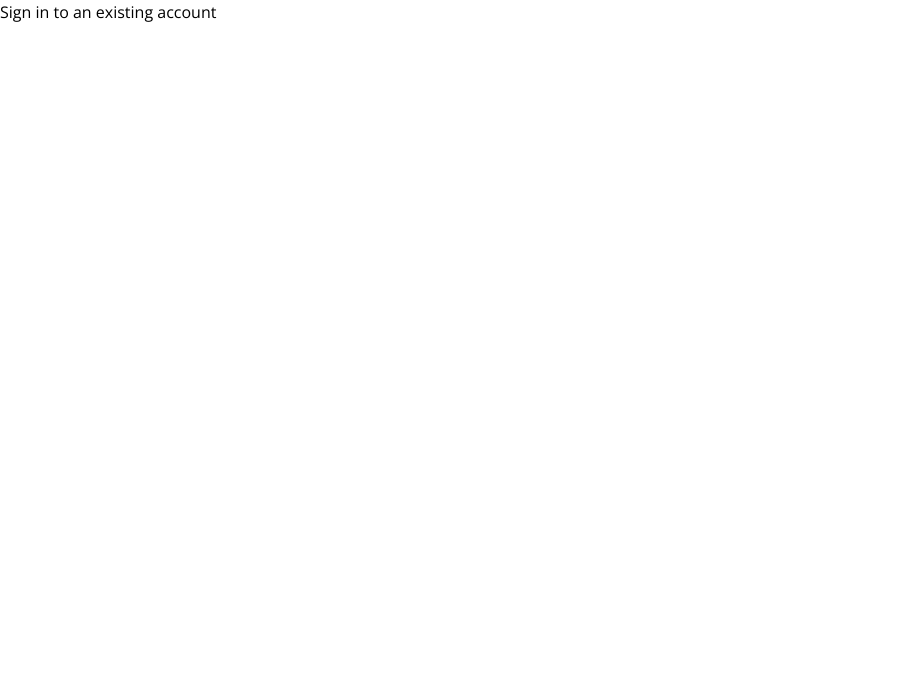
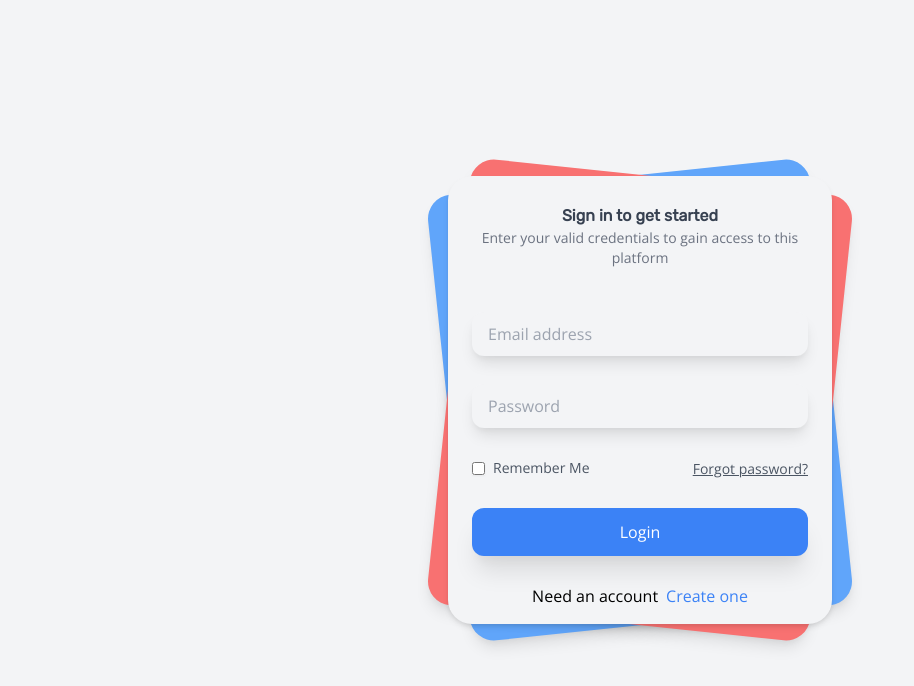
Before and after one commit to quabynah-bilson/iot-admin-pwa, a Next.js app: page /login in a window 1280 px wide. Shown: the top 686 px of the page, without its empty margins (0-914 px from the left). Built offline with nearby package versions, Linux system fonts and the light colour scheme.

Commit message:
Updated login screen

```diff
--- a/package.json
+++ b/package.json
@@ -11,6 +11,7 @@
   "dependencies": {
     "firebase": "^9.0.2",
     "firebase-admin": "^9.11.1",
+    "google-auth-library": "^7.9.1",
     "next": "11.1.2",
     "next-pwa": "^5.3.1",
     "react": "17.0.2",
--- a/pages/dashboard.js
+++ b/pages/dashboard.js
@@ -18,7 +18,16 @@ function AdminDashboardPage({ feeds }) {
   // threshold
   const threshold = 3.0;
 
-  return <div></div>;
+  return (
+    <div>
+      <Head>
+        <title>{kAppName}</title>
+        <meta name="description" content="For a final yer project demo" />
+        <link rel="icon" href="/favicon.ico" />
+      </Head>
+      <div>Dashboard</div>;
+    </div>
+  );
 }
 
 export default AdminDashboardPage;
--- a/pages/index.js
+++ b/pages/index.js
@@ -1,9 +1,9 @@
 import Head from "next/head";
 import Image from "next/image";
-import { useEffect, useState } from "react";
+import { useEffect } from "react";
 import ItemLoader from "../components/loader";
 import { kAppName } from "../utils/constants";
-import firebase from "firebase/app";
+import { currentUser } from "firebase/auth";
 import "firebase/auth";
 import { useRouter } from "next/dist/client/router";
 
@@ -14,7 +14,7 @@ export default function Home() {
   // called when page is first loaded
   useEffect(async () => {
     // check user authentication state
-    let currentUser = firebase.auth().currentUser;
+
     if (currentUser) router.push("/dashboard");
     else router.push("/login");
   }, []);
--- a/pages/login.js
+++ b/pages/login.js
@@ -1,4 +1,7 @@
 import { useState } from "react";
+import { kAppName, kLoginHeader, kLoginSubHead } from "../utils/constants";
+import Head from "next/head";
+import Link from "next/link";
 
 function LoginPage() {
   // form state
@@ -6,7 +9,113 @@ function LoginPage() {
   const [password, setPassword] = useState("");
   const [loading, setLoading] = useState(false);
 
-  return <div>Sign in to an existing account</div>;
+  const loginUser = async (e) => {
+    e.preventDefault();
+  };
+
+  return (
+    <div>
+      <Head>
+        <title>{kAppName}</title>
+        <meta name="description" content="For a final yer project demo" />
+        <link rel="icon" href="/favicon.ico" />
+      </Head>
+      <div>
+        <div className="relative min-h-screen flex flex-col sm:justify-center items-center bg-gray-100 ">
+          <div className="relative sm:max-w-sm w-full">
+            <div className="card bg-blue-400 shadow-lg  w-full h-full rounded-3xl absolute  transform -rotate-6"></div>
+            <div className="card bg-red-400 shadow-lg  w-full h-full rounded-3xl absolute  transform rotate-6"></div>
+            <div className="relative w-full rounded-3xl flex flex-col justify-center px-6 py-4 bg-gray-100 shadow-md">
+              <label
+                htmlFor=""
+                className="block mt-3 text-base font-serif text-gray-700 text-center font-semibold"
+              >
+                {kLoginHeader}
+              </label>
+              <span className="text-sm text-gray-500 text-center">
+                {kLoginSubHead}
+              </span>
+              <form
+                method="#"
+                onSubmit={loginUser}
+                action="#"
+                className="mt-10"
+              >
+                <div>
+                  <input
+                    type="email"
+                    placeholder="Email address"
+                    onChange={(e) => setEmail(e.target.value)}
+                    className="mt-1 block w-full px-4 border-none bg-gray-100 h-11 rounded-xl shadow-lg hover:bg-blue-100 focus:bg-blue-100 focus:ring-0"
+                  />
+                </div>
+
+                <div className="mt-7">
+                  <input
+                    type="password"
+                    placeholder="Password"
+                    onChange={(e) => setPassword(e.target.value)}
+                    className="mt-1 block w-full px-4 border-none bg-gray-100 h-11 rounded-xl shadow-lg hover:bg-blue-100 focus:bg-blue-100 focus:ring-0"
+                  />
+                </div>
+
+                <div className="mt-7 flex">
+                  <label
+                    htmlFor="remember_me"
+                    className="inline-flex items-center w-full cursor-pointer"
+                  >
+                    <input
+                      id="remember_me"
+                      type="checkbox"
+                      className="rounded border-gray-300 text-indigo-600 shadow-sm focus:border-indigo-300 focus:ring focus:ring-indigo-200 focus:ring-opacity-50"
+                      name="remember"
+                    />
+                    <span className="ml-2 text-sm text-gray-600">
+                      Remember Me
+                    </span>
+                  </label>
+
+                  <div className="w-full text-right">
+                    <Link href="/login">
+                      <a
+                        className="underline text-sm text-gray-600 hover:text-gray-900"
+                        href="#"
+                      >
+                        Forgot password?
+                      </a>
+                    </Link>
+                  </div>
+                </div>
+
+                <div className="mt-7">
+                  <button
+                    type="submit"
+                    className="bg-blue-500 w-full py-3 rounded-xl text-white shadow-xl hover:shadow-inner focus:outline-none transition duration-500 ease-in-out  transform hover:-translate-x hover:scale-105"
+                  >
+                    Login
+                  </button>
+                </div>
+
+                <div className="mt-7">
+                  <div className="flex justify-center items-center">
+                    <label className="mr-2">Need an account</label>
+                    <Link href="/register">
+                      <a
+                        href="#"
+                        className=" text-blue-500 transition duration-500 ease-in-out  transform hover:-translate-x hover:scale-105"
+                      >
+                        Create one
+                      </a>
+                    </Link>
+                  </div>
+                </div>
+              </form>
+            </div>
+          </div>
+        </div>
+      </div>
+    </div>
+  );
 }
 
 export default LoginPage;
--- a/pages/register.js
+++ b/pages/register.js
@@ -1,4 +1,6 @@
 import { useState } from "react";
+import { kAppName } from "../utils/constants";
+import Head from "next/head";
 
 function CreateAccountPage() {
   // form state
@@ -6,7 +8,16 @@ function CreateAccountPage() {
   const [password, setPassword] = useState("");
   const [loading, setLoading] = useState(false);
 
-  return <div>Create a new user account</div>;
+  return (
+    <div>
+      <Head>
+        <title>{kAppName}</title>
+        <meta name="description" content="For a final yer project demo" />
+        <link rel="icon" href="/favicon.ico" />
+      </Head>
+      <div>Create a new user account</div>
+    </div>
+  );
 }
 
 export default CreateAccountPage;
--- a/utils/firebase.js
+++ b/utils/firebase.js
@@ -1,21 +1,33 @@
-import firebase from "firebase/app";
+import { initializeApp, getApps } from "firebase/app";
+// import admin from "firebase-admin";
 import { kProjectName } from "./constants";
-// import 'firebase/functions';
-// import 'firebase/auth'
-// import 'firebase/firestore'
+// import serviceAccount from "./service.account.json";
 
 const firebaseConfig = {
   apiKey: "AIzaSyBJ5AmVi7uWaftrPRbL7L8cAcJ-8LDBUGM",
   authDomain: `${kProjectName}.firebaseapp.com`,
+  databaseURL: `https://${kProjectName}.firebaseio.com`,
   projectId: `${kProjectName}`,
   storageBucket: `${kProjectName}.appspot.com`,
   messagingSenderId: "645657470774",
   appId: "1:645657470774:web:2dbc69abfe02635e98b597",
 };
 
+// const adminFirebaseConfig = {
+//   credential: firebaseAdmin.credential.cert({
+//     privateKey: serviceAccount.private_key,
+//     clientEmail: serviceAccount.client_email,
+//     projectId: serviceAccount.project_id,
+//   }),
+//   databaseURL: `https://${serviceAccount.project_id}.firebaseio.com`,
+// };
+
 // Check that `window` is in scope for the analytics module!
-if (typeof window !== "undefined" && !firebase.apps.length) {
-  firebase.initializeApp(firebaseConfig);
-  // To enable analytics. https://firebase.google.com/docs/analytics/get-started
-  // if ('measurementId' in clientCredentials) firebase.analytics();
+if (typeof window !== "undefined" && !getApps().length) {
+  initializeApp(firebaseConfig);
 }
+
+// Check that `window` is in scope for the analytics module!
+// if (typeof window !== "undefined" && !admin.apps.length) {
+// admin.initializeApp(adminFirebaseConfig);
+// }
```
Also changed, not shown: utils/service.account.json (added, +12 -0 lines), 1 other file (tests, documents, lock files or other folders).
